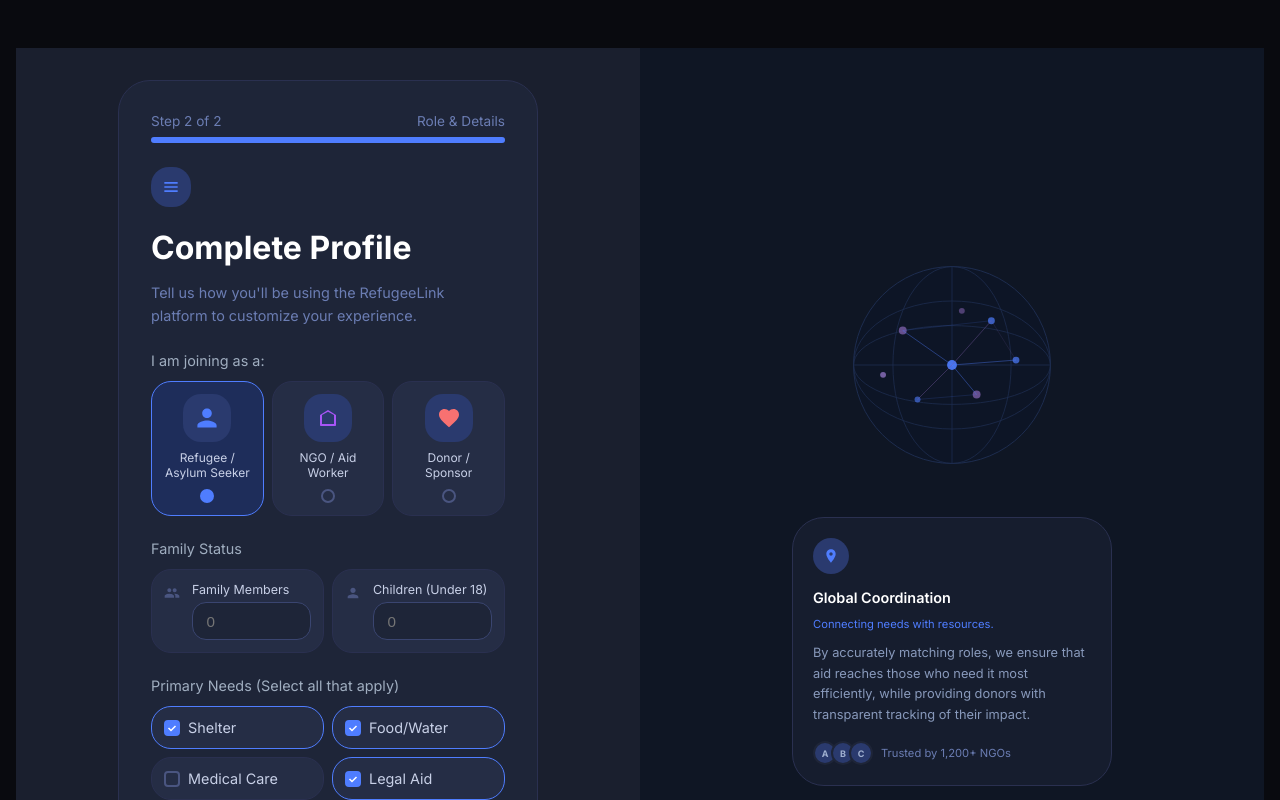
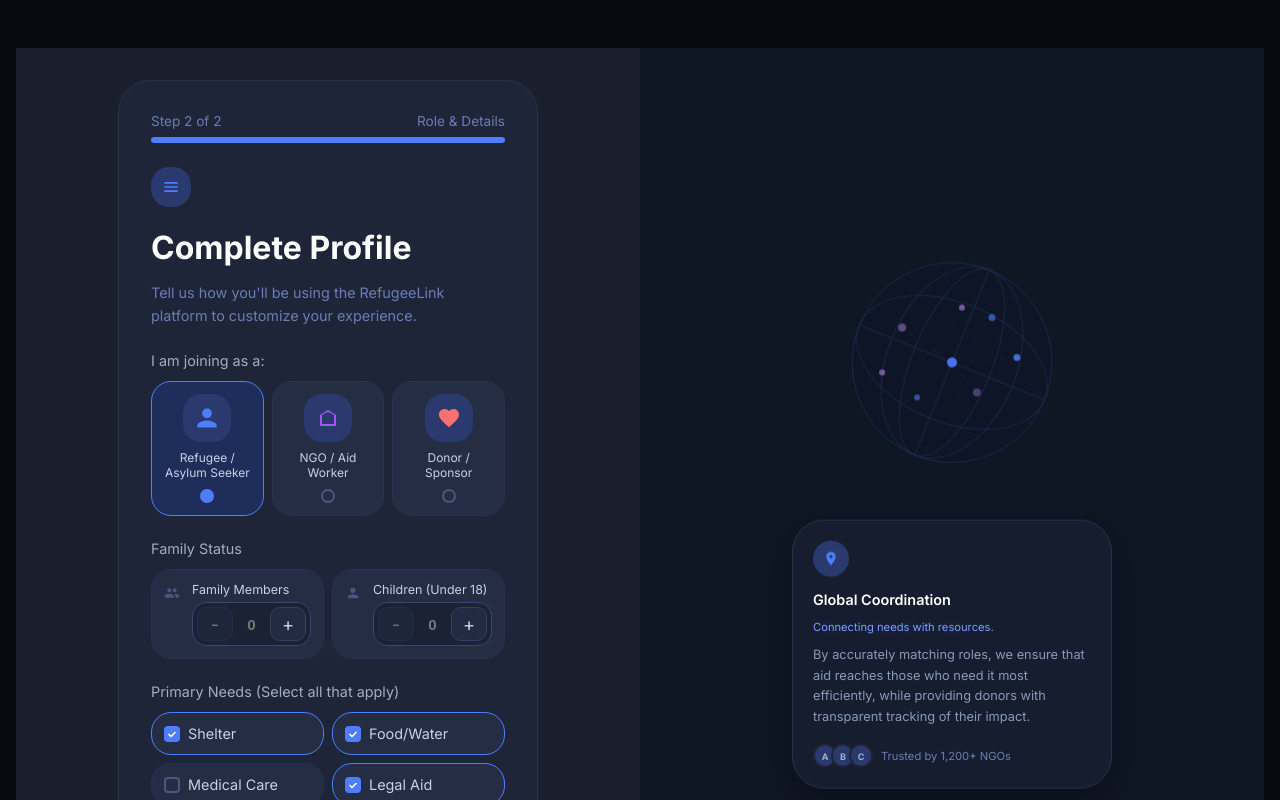
Before and after one commit to houssamalbenni/techtalks-HopeLink, a React (Vite) app in the folder client/: page /complete-profile in a window 1280 px wide. Shown: the top 800 px of the page. Built offline with nearby package versions, Linux system fonts and the light colour scheme.

Commit message:
update complete profile page

```diff
--- a/client/src/components/complete-profile/FamilyStatus.jsx
+++ b/client/src/components/complete-profile/FamilyStatus.jsx
@@ -1,6 +1,43 @@
+import { useEffect, useRef, useState } from 'react';
+
 const FamilyStatus = ({ familyStatus, onChange }) => {
+  const [activeField, setActiveField] = useState('');
+  const activeFieldTimer = useRef(null);
+
+  useEffect(() => {
+    return () => {
+      if (activeFieldTimer.current) {
+        clearTimeout(activeFieldTimer.current);
+      }
+    };
+  }, []);
+
+  const normalizeValue = (value) => {
+    const parsed = Number.parseInt(value, 10);
+    if (Number.isNaN(parsed) || parsed < 0) {
+      return 0;
+    }
+    return parsed;
+  };
+
+  const triggerFieldBump = (key) => {
+    setActiveField(key);
+    if (activeFieldTimer.current) {
+      clearTimeout(activeFieldTimer.current);
+    }
+    activeFieldTimer.current = setTimeout(() => setActiveField(''), 260);
+  };
+
   const handleInput = (key, value) => {
-    onChange((prev) => ({ ...prev, [key]: value }));
+    onChange((prev) => ({ ...prev, [key]: normalizeValue(value) }));
+    triggerFieldBump(key);
+  };
+
+  const handleStep = (key, delta) => {
+    const current = Number.parseInt(familyStatus[key], 10) || 0;
+    const next = Math.max(0, current + delta);
+    onChange((prev) => ({ ...prev, [key]: next }));
+    triggerFieldBump(key);
   };
 
   return (
@@ -15,15 +52,38 @@
             <label className="family-status__field-label" htmlFor="familyMembers">
               Family Members
             </label>
+            <div
+              className={`family-status__counter ${
+                activeField === 'familyMembers' ? 'family-status__counter--bump' : ''
+              }`}
+            >
+              <button
+                type="button"
+                className="family-status__step-btn"
+                onClick={() => handleStep('familyMembers', -1)}
+                disabled={(Number.parseInt(familyStatus.familyMembers, 10) || 0) <= 0}
+                aria-label="Decrease family members"
+              >
+                -
+              </button>
               <input
                 id="familyMembers"
-              className="family-status__input"
+                className="family-status__input family-status__input--counter"
                 type="number"
                 min="0"
                 value={familyStatus.familyMembers}
                 onChange={(e) => handleInput('familyMembers', e.target.value)}
                 placeholder="0"
               />
+              <button
+                type="button"
+                className="family-status__step-btn"
+                onClick={() => handleStep('familyMembers', 1)}
+                aria-label="Increase family members"
+              >
+                +
+              </button>
+            </div>
           </div>
         </div>
         <div className="family-status__card">
@@ -34,15 +94,36 @@
             <label className="family-status__field-label" htmlFor="children">
               Children (Under 18)
             </label>
+            <div
+              className={`family-status__counter ${activeField === 'children' ? 'family-status__counter--bump' : ''}`}
+            >
+              <button
+                type="button"
+                className="family-status__step-btn"
+                onClick={() => handleStep('children', -1)}
+                disabled={(Number.parseInt(familyStatus.children, 10) || 0) <= 0}
+                aria-label="Decrease children count"
+              >
+                -
+              </button>
               <input
                 id="children"
-              className="family-status__input"
+                className="family-status__input family-status__input--counter"
                 type="number"
                 min="0"
                 value={familyStatus.children}
                 onChange={(e) => handleInput('children', e.target.value)}
                 placeholder="0"
               />
+              <button
+                type="button"
+                className="family-status__step-btn"
+                onClick={() => handleStep('children', 1)}
+                aria-label="Increase children count"
+              >
+                +
+              </button>
+            </div>
           </div>
         </div>
       </div>
--- a/client/src/components/complete-profile/GlobeVisual.jsx
+++ b/client/src/components/complete-profile/GlobeVisual.jsx
@@ -3,21 +3,16 @@
     <div className="globe-visual">
       <div className="globe-visual__inner">
         <div className="globe-visual__canvas">
-          <svg viewBox="0 0 260 260" xmlns="http://www.w3.org/2000/svg">
+          <svg className="globe-visual__svg" viewBox="0 0 260 260" xmlns="http://www.w3.org/2000/svg">
             <circle cx="130" cy="130" r="100" fill="#0d1526" stroke="#1e2d50" strokeWidth="1" />
+            <g className="globe-visual__orbits">
               <ellipse cx="130" cy="130" rx="100" ry="40" fill="none" stroke="#1e2d50" strokeWidth="0.8" />
               <ellipse cx="130" cy="130" rx="60" ry="100" fill="none" stroke="#1e2d50" strokeWidth="0.8" />
               <ellipse cx="130" cy="130" rx="100" ry="65" fill="none" stroke="#1e2d50" strokeWidth="0.8" />
               <line x1="30" y1="130" x2="230" y2="130" stroke="#1e2d50" strokeWidth="0.8" />
               <line x1="130" y1="30" x2="130" y2="230" stroke="#1e2d50" strokeWidth="0.8" />
-            <circle cx="130" cy="130" r="5" fill="#4f7dff" opacity="0.9" />
-            <circle cx="80" cy="95" r="4" fill="#7b5ea7" opacity="0.8" />
-            <circle cx="170" cy="85" r="3.5" fill="#4f7dff" opacity="0.7" />
-            <circle cx="155" cy="160" r="4" fill="#7b5ea7" opacity="0.8" />
-            <circle cx="95" cy="165" r="3" fill="#4f7dff" opacity="0.6" />
-            <circle cx="60" cy="140" r="3" fill="#a07ed4" opacity="0.7" />
-            <circle cx="195" cy="125" r="3.5" fill="#4f7dff" opacity="0.7" />
-            <circle cx="140" cy="75" r="3" fill="#7b5ea7" opacity="0.6" />
+            </g>
+            <g className="globe-visual__links">
               <line x1="130" y1="130" x2="80" y2="95" stroke="#4f7dff" strokeWidth="0.8" opacity="0.5" />
               <line x1="130" y1="130" x2="170" y2="85" stroke="#7b5ea7" strokeWidth="0.8" opacity="0.5" />
               <line x1="130" y1="130" x2="155" y2="160" stroke="#4f7dff" strokeWidth="0.8" opacity="0.5" />
@@ -26,6 +21,17 @@
               <line x1="80" y1="95" x2="170" y2="85" stroke="#4f7dff" strokeWidth="0.5" opacity="0.3" />
               <line x1="170" y1="85" x2="195" y2="125" stroke="#7b5ea7" strokeWidth="0.5" opacity="0.3" />
               <line x1="155" y1="160" x2="95" y2="165" stroke="#4f7dff" strokeWidth="0.5" opacity="0.3" />
+            </g>
+            <g className="globe-visual__nodes">
+              <circle cx="130" cy="130" r="5" fill="#4f7dff" opacity="0.9" style={{ '--delay': '0s' }} />
+              <circle cx="80" cy="95" r="4" fill="#7b5ea7" opacity="0.8" style={{ '--delay': '0.25s' }} />
+              <circle cx="170" cy="85" r="3.5" fill="#4f7dff" opacity="0.7" style={{ '--delay': '0.5s' }} />
+              <circle cx="155" cy="160" r="4" fill="#7b5ea7" opacity="0.8" style={{ '--delay': '0.75s' }} />
+              <circle cx="95" cy="165" r="3" fill="#4f7dff" opacity="0.6" style={{ '--delay': '1s' }} />
+              <circle cx="60" cy="140" r="3" fill="#a07ed4" opacity="0.7" style={{ '--delay': '1.25s' }} />
+              <circle cx="195" cy="125" r="3.5" fill="#4f7dff" opacity="0.7" style={{ '--delay': '1.5s' }} />
+              <circle cx="140" cy="75" r="3" fill="#7b5ea7" opacity="0.6" style={{ '--delay': '1.75s' }} />
+            </g>
           </svg>
         </div>
 
--- a/client/src/components/complete-profile/complete-profile.css
+++ b/client/src/components/complete-profile/complete-profile.css
@@ -211,6 +211,78 @@
   font-size: 0.95rem;
 }
 
+.family-status__counter {
+  display: grid;
+  grid-template-columns: 36px 1fr 36px;
+  align-items: center;
+  gap: 0.35rem;
+  background: #1a2234;
+  border: 1px solid #3a4570;
+  border-radius: 14px;
+  padding: 0.25rem;
+  transition: border-color 0.25s ease, box-shadow 0.25s ease, transform 0.25s ease;
+}
+
+.family-status__counter:focus-within {
+  border-color: #4f7dff;
+  box-shadow: 0 0 0 3px rgba(79, 125, 255, 0.15);
+}
+
+.family-status__counter--bump {
+  animation: counterBump 260ms ease;
+}
+
+.family-status__step-btn {
+  width: 100%;
+  height: 34px;
+  border: 1px solid #33405f;
+  border-radius: 10px;
+  background: #212c43;
+  color: #c8d0e7;
+  font-size: 1.15rem;
+  line-height: 1;
+  cursor: pointer;
+  transition: background-color 0.2s ease, border-color 0.2s ease, transform 0.2s ease;
+}
+
+.family-status__step-btn:hover {
+  background: #27344f;
+  border-color: #4f7dff;
+}
+
+.family-status__step-btn:active {
+  transform: scale(0.94);
+}
+
+.family-status__step-btn:disabled {
+  opacity: 0.45;
+  cursor: not-allowed;
+}
+
+.family-status__input--counter {
+  border: none;
+  box-shadow: none;
+  padding: 0.5rem 0.25rem;
+  text-align: center;
+  font-weight: 600;
+  background: transparent;
+}
+
+.family-status__input--counter:focus {
+  box-shadow: none;
+}
+
+.family-status__input::-webkit-outer-spin-button,
+.family-status__input::-webkit-inner-spin-button {
+  -webkit-appearance: none;
+  margin: 0;
+}
+
+.family-status__input[type='number'] {
+  -moz-appearance: textfield;
+  appearance: textfield;
+}
+
 .family-status__input:focus {
   outline: none;
   border-color: #4f7dff;
@@ -293,7 +365,7 @@
   padding: 0.75rem 1rem;
   font-size: 0.9rem;
   cursor: pointer;
-  transition: background-color 0.25s ease;
+  transition: background-color 0.25s ease, transform 0.22s ease, box-shadow 0.25s ease, border-color 0.25s ease;
 }
 
 .form-actions__button--secondary {
@@ -305,6 +377,9 @@
 
 .form-actions__button--secondary:hover {
   background: #252d45;
+  border-color: #4b5d90;
+  transform: translateY(-2px);
+  box-shadow: 0 8px 18px rgba(9, 15, 30, 0.35);
 }
 
 .form-actions__button--primary {
@@ -316,6 +391,12 @@
 
 .form-actions__button--primary:hover {
   background: #3d6ee0;
+  transform: translateY(-2px);
+  box-shadow: 0 10px 22px rgba(79, 125, 255, 0.35);
+}
+
+.form-actions__button:active {
+  transform: translateY(0);
 }
 
 .form-actions__note {
@@ -353,6 +434,29 @@
   margin: 0 auto 1.5rem;
 }
 
+.globe-visual__svg {
+  width: 100%;
+  height: 100%;
+  transform-origin: center;
+  animation: globeDrift 14s ease-in-out infinite;
+}
+
+.globe-visual__orbits {
+  transform-origin: center;
+  animation: orbitSpin 18s linear infinite;
+}
+
+.globe-visual__links line {
+  stroke-dasharray: 6 10;
+  animation: linkFlow 2.8s linear infinite;
+}
+
+.globe-visual__nodes circle {
+  transform-origin: center;
+  animation: nodePulse 2.4s ease-in-out infinite;
+  animation-delay: var(--delay, 0s);
+}
+
 .globe-visual__card {
   max-width: 320px;
   margin: 0 auto;
@@ -361,6 +465,8 @@
   border: 1px solid #2a3050;
   border-radius: 32px;
   text-align: left;
+  box-shadow: 0 12px 28px rgba(2, 8, 20, 0.35);
+  animation: cardFloat 5.2s ease-in-out infinite;
 }
 
 .globe-visual__icon-box {
@@ -385,12 +491,16 @@
   font-size: 0.9rem;
   font-weight: 600;
   margin-bottom: 0.35rem;
+  opacity: 0;
+  animation: copyReveal 650ms ease 120ms forwards;
 }
 
 .globe-visual__subtitle {
   color: #4f7dff;
   font-size: 0.7rem;
   margin-bottom: 0.75rem;
+  opacity: 0;
+  animation: copyReveal 650ms ease 260ms forwards, subtitleGlow 3.2s ease-in-out 1.1s infinite;
 }
 
 .globe-visual__text {
@@ -398,12 +508,16 @@
   font-size: 0.8rem;
   line-height: 1.6;
   margin-bottom: 1rem;
+  opacity: 0;
+  animation: copyReveal 700ms ease 400ms forwards, textBreath 4.6s ease-in-out 1.4s infinite;
 }
 
 .globe-visual__partner-row {
   display: flex;
   align-items: center;
   gap: 0.5rem;
+  opacity: 0;
+  animation: copyReveal 680ms ease 560ms forwards;
 }
 
 .globe-visual__avatars {
@@ -428,3 +542,136 @@
   color: #6b7db3;
   font-size: 0.7rem;
 }
+
+@keyframes globeDrift {
+  0%,
+  100% {
+    transform: translateY(0px) scale(1);
+  }
+
+  50% {
+    transform: translateY(-6px) scale(1.015);
+  }
+}
+
+@keyframes orbitSpin {
+  from {
+    transform: rotate(0deg);
+  }
+
+  to {
+    transform: rotate(360deg);
+  }
+}
+
+@keyframes nodePulse {
+  0%,
+  100% {
+    opacity: 0.55;
+  }
+
+  50% {
+    opacity: 1;
+  }
+}
+
+@keyframes linkFlow {
+  from {
+    stroke-dashoffset: 0;
+    opacity: 0.18;
+  }
+
+  50% {
+    opacity: 0.6;
+  }
+
+  to {
+    stroke-dashoffset: -32;
+    opacity: 0.18;
+  }
+}
+
+@keyframes copyReveal {
+  from {
+    opacity: 0;
+    transform: translateY(8px);
+  }
+
+  to {
+    opacity: 1;
+    transform: translateY(0);
+  }
+}
+
+@keyframes subtitleGlow {
+  0%,
+  100% {
+    color: #4f7dff;
+    text-shadow: 0 0 0 rgba(79, 125, 255, 0);
+  }
+
+  50% {
+    color: #7da1ff;
+    text-shadow: 0 0 12px rgba(79, 125, 255, 0.35);
+  }
+}
+
+@keyframes textBreath {
+  0%,
+  100% {
+    transform: translateY(0);
+  }
+
+  50% {
+    transform: translateY(-2px);
+  }
+}
+
+@keyframes counterBump {
+  0% {
+    transform: scale(1);
+  }
+
+  45% {
+    transform: scale(1.03);
+  }
+
+  100% {
+    transform: scale(1);
+  }
+}
+
+@keyframes cardFloat {
+  0%,
+  100% {
+    transform: translateY(0);
+    box-shadow: 0 12px 28px rgba(2, 8, 20, 0.35);
+  }
+
+  50% {
+    transform: translateY(-8px);
+    box-shadow: 0 20px 34px rgba(2, 8, 20, 0.5);
+  }
+}
+
+@media (prefers-reduced-motion: reduce) {
+  .globe-visual__svg,
+  .globe-visual__orbits,
+  .globe-visual__links line,
+  .globe-visual__nodes circle,
+  .globe-visual__card,
+  .globe-visual__title,
+  .globe-visual__subtitle,
+  .globe-visual__text,
+  .globe-visual__partner-row,
+  .family-status__counter--bump {
+    animation: none;
+  }
+
+  .globe-visual__title,
+  .globe-visual__subtitle,
+  .globe-visual__text,
+  .globe-visual__partner-row {
+    opacity: 1;
+  }
+}
```
Lines whose indentation alone changed are shown as unchanged.
